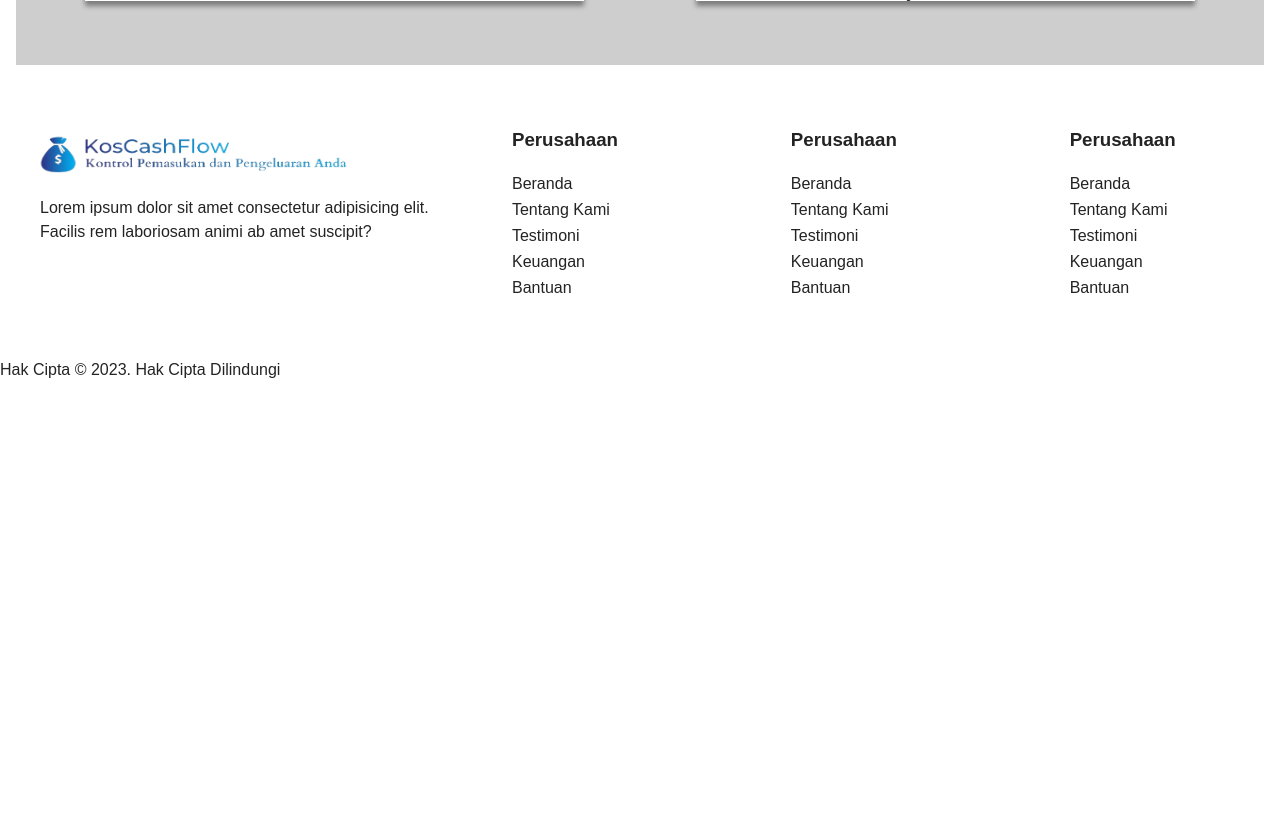
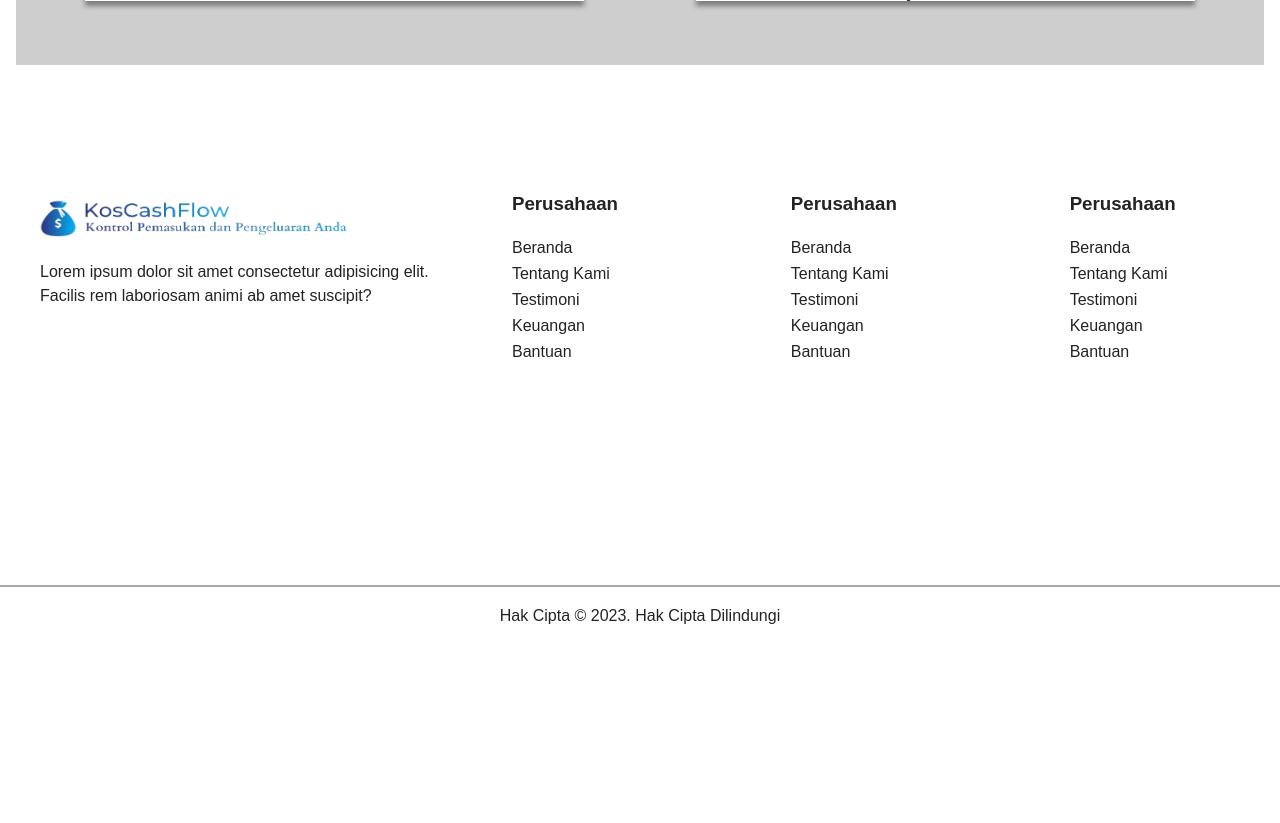
Before and after one commit to Ayulis21/jwd2023, a PHP site: page /html/index.html in a window 1280 px wide. Shown: the part 2411-3234 px from the top of the page. After the commit the page ends 3035 px from the top, so only its background shows below. Run offline with PHP 8.4, Linux system fonts and the light colour scheme.

Commit message:
hakcipta selesai

```diff
--- a/css/style.css
+++ b/css/style.css
@@ -8,7 +8,7 @@
 
 body {
   width: 100%;
-  min-height: 3500px;
+  height: auto;
   font-family: sans-serif;
   color: #232323;
   background-color: white;
@@ -300,6 +300,7 @@ header .navbar form input[type="submit"] {
   align-items: flex-start; /* Mengatur konten di atas menjadi sejajar menyamping */
   width: 100%;
   padding-left: 2em;
+  padding-top: 4em;
 }
 
 .main-footer .info-footer {
@@ -319,7 +320,7 @@ header .navbar form input[type="submit"] {
 }
 
 .main-footer .footer-grup {
-  display: flex; /* Menjadikan kotak footer grup sebagai flex container */
+  display: flex;
   gap: 2em; /* Memberikan jarak antar kotak footer */
   padding-right: 4em;
 }
@@ -344,6 +345,26 @@ header .navbar form input[type="submit"] {
 }
 /* Footer section end */
 
+.garisAtas {
+  width: 100%;
+  height: 1.5px;
+  background-color: #aaaaaa;
+  margin-top: 10em; /* Ruang kosong di atas garis */
+  margin-bottom: 20px; /* Ruang kosong di bawah garis */
+}
+
+.HakCipta {
+  text-align: center;
+  display: flex;
+  align-items: center;
+  justify-content: center;
+}
+
+.HakCipta p {
+  margin: 0;
+  margin-bottom: 4em;
+}
+
 @media (max-width: 768px) {
   .bagian3 {
     flex-direction: column;
--- a/html/index.html
+++ b/html/index.html
@@ -225,10 +225,11 @@
         </div>
       </div>
     </footer>
+    <!-- Footer section end -->
+    <div class="garisAtas"></div>
     <div class="HakCipta">
       <p>Hak Cipta &copy; 2023. Hak Cipta Dilindungi</p>
     </div>
-    <!-- Footer section end -->
   </body>
 </html>
 <!--
```
